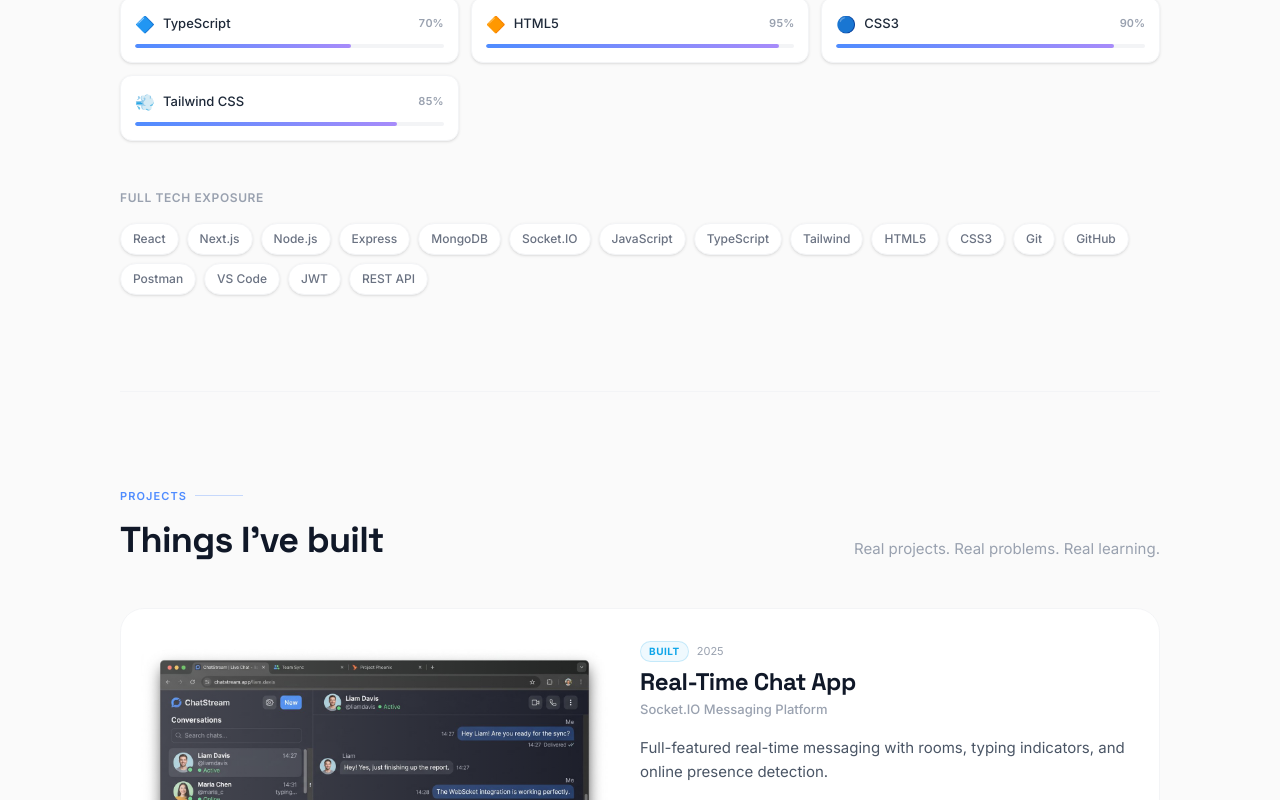
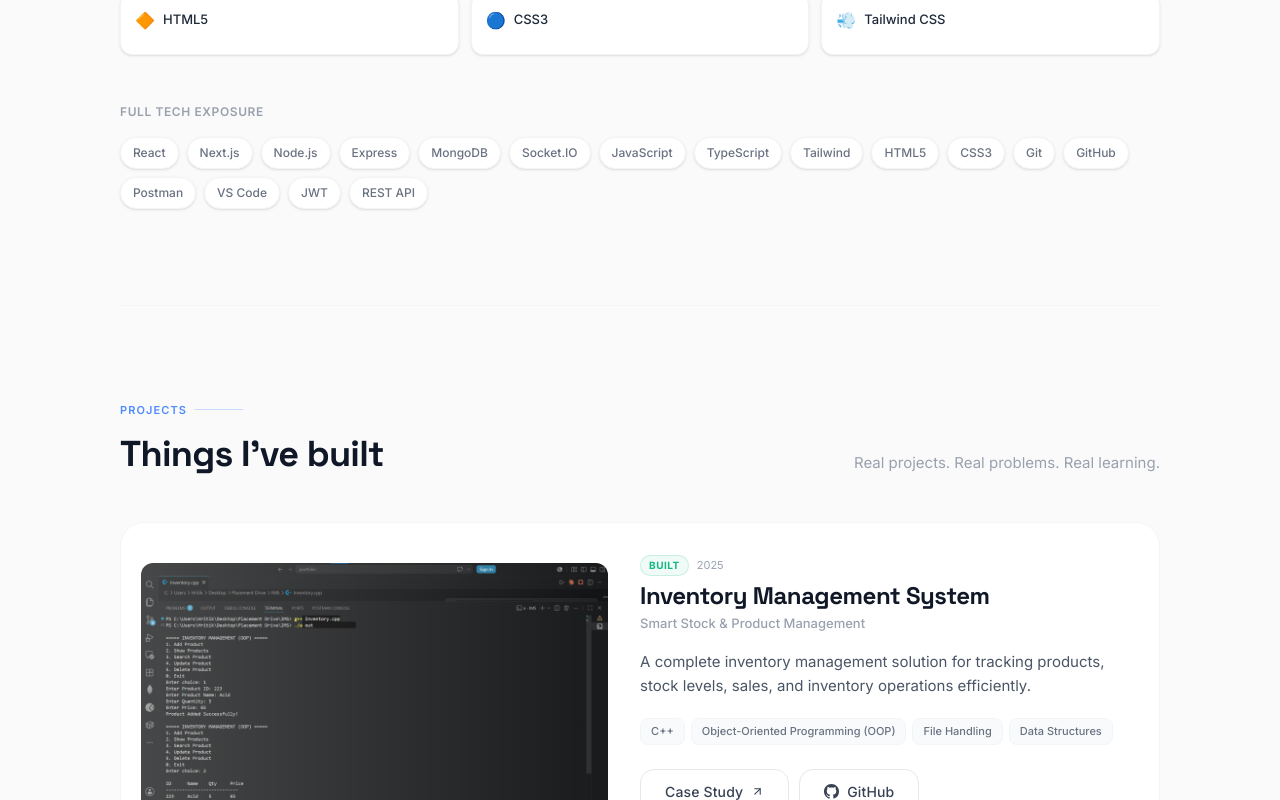
Before and after one commit to hritikhri/portfolio-, a React (Vite) app: page / in a window 1280 px wide. Shown: the part 3340-4140 px from the top of the page. Built offline with nearby package versions, Linux system fonts and the light colour scheme.

Commit message:
some ui chages appended

```diff
--- a/src/components/CurrentlyLearning.tsx
+++ b/src/components/CurrentlyLearning.tsx
@@ -120,7 +120,7 @@
               </p>
 
               {/* Progress bar */}
-              <div>
+              {/* <div>
                 <div className="flex items-center justify-between mb-1.5">
                   <span className={`text-[11px] font-medium ${isDark ? 'text-gray-600' : 'text-gray-400'}`}>Progress</span>
                   <span className="text-[11px] font-semibold text-[#4F8CFF]">{item.progress}%</span>
@@ -134,7 +134,7 @@
                     transition={{ delay: index * 0.1 + 0.4, duration: 0.8, ease: 'easeOut' }}
                   />
                 </div>
-              </div>
+              </div> */}
             </motion.div>
           ))}
         </div>
--- a/src/components/GithubSection.tsx
+++ b/src/components/GithubSection.tsx
@@ -95,7 +95,7 @@
 
   return (
 <section className="py-12 sm:py-16 lg:py-24 relative">
-  <div className="max-w-7xl mx-auto px-4 sm:px-6 lg:px-8">
+  <div className="container max-w-7xl mx-auto px-4 sm:px-6 lg:px-8">
     {/* Header */}
     <motion.div
       initial={{ opacity: 0, y: 20 }}
--- a/src/components/Hero.tsx
+++ b/src/components/Hero.tsx
@@ -218,6 +218,7 @@
             </motion.p>
 
             {/* CTA Buttons */}
+            {/* <div className="sm:flex bg-red-900 item-center"> */}
             <motion.div
               variants={{
                 hidden: { opacity: 0, y: 20 },
@@ -258,6 +259,7 @@
                 <Download size={15} /> Download Resume
               </motion.a>
             </motion.div>
+            {/* </div> */}
 
             {/* Social links */}
             <motion.div
--- a/src/components/Projects.tsx
+++ b/src/components/Projects.tsx
@@ -36,6 +36,40 @@
   //   url:"",
   //   demo: '#',
   // },
+  {
+  id: 'inventory',
+  name: 'Inventory Management System',
+  tagline: 'Smart Stock & Product Management',
+  shortDesc: 'A complete inventory management solution for tracking products, stock levels, sales, and inventory operations efficiently.',
+  image: '/projects/inventory-management.png',
+  color: '#10B981',
+  colorLight: '#D1FAE5',
+  status: 'Built',
+  year: '2025',
+  story: 'I built this project to understand how real-world businesses manage inventory and product data. The goal was to create a practical system that could track stock movements, product details, and inventory updates in a structured way.',
+  why: 'Inventory management is a core requirement for many businesses. Building this project helped me learn CRUD operations, database management, and backend architecture while solving a real business problem.',
+  features: [
+    'Product inventory management',
+    'Add, update, and delete products',
+    'Stock quantity tracking',
+    'Product search and filtering',
+    'Inventory status monitoring',
+    'Responsive user interface',
+    'Database-driven product storage',
+    'Real-time inventory updates'
+  ],
+  tech: [
+    'C++',
+    'Object-Oriented Programming (OOP)',
+    'File Handling',
+    'Data Structures'
+  ],
+  challenges: 'Designing an efficient product management structure, maintaining data consistency, handling inventory updates correctly, and creating a user-friendly workflow.',
+  learnings: 'Strengthened my understanding of OOP concepts, file handling, data management, and designing software that mirrors real-world business operations.',
+  github: 'https://github.com/hritikhri/Inventory-management-system',
+  url: '',
+  demo: '#',
+},
   {
     id: 'chatapp',
     name: 'Real-Time Chat App',
@@ -85,7 +119,7 @@
     tech: ['React.js', 'Node.js', 'Express.js', 'MongoDB', 'JWT', 'Tailwind CSS'],
     challenges: 'Building the availability conflict detection system and designing a proper role-based access control system from scratch.',
     learnings: 'Learned how to model complex business rules in code, design multi-role systems, and build admin dashboards with real data.',
-    github: 'https://github.com/hritikhri/medicare-',
+    github: 'https://github.com/hritikhri/medicare',
     url:"",
     demo: '#',
   },{
@@ -433,14 +467,14 @@
                     >
                       <GithubIcon /> GitHub
                     </a>
-                    <a
+                    {/* <a
                       href={project.demo}
                       target="_blank"
                       rel="noopener noreferrer"
                       className="btn-primary bg-[#4F8CFF] hover:bg-[#3a75e8] text-white text-[13px] font-medium shadow-lg shadow-blue-500/20"
                     >
                       <ExternalLink size={13} /> Live Demo
-                    </a>
+                    </a> */}
                   </div>
                 </div>
               </div>
--- a/src/components/Skills.tsx
+++ b/src/components/Skills.tsx
@@ -11,7 +11,7 @@
       { name: 'React.js', level: 85, icon: '⚛️' },
       { name: 'Next.js', level: 75, icon: '▲' },
       { name: 'JavaScript', level: 88, icon: '🟨' },
-      { name: 'TypeScript', level: 70, icon: '🔷' },
+      // { name: 'TypeScript', level: 70, icon: '🔷' },
       { name: 'HTML5', level: 95, icon: '🔶' },
       { name: 'CSS3', level: 90, icon: '🔵' },
       { name: 'Tailwind CSS', level: 85, icon: '💨' },
@@ -52,7 +52,7 @@
 ];
 
 const SkillBar: React.FC<{ name: string; level: number; icon: string; index: number; isDark: boolean; isInView: boolean }> = ({
-  name, level, icon, index, isDark, isInView,
+  name, icon, index, isDark, isInView,
 }) => {
   const [hovered, setHovered] = useState(false);
 
@@ -83,18 +83,18 @@
         <span className={`text-[11px] font-semibold tabular-nums ${
           hovered ? 'text-[#4F8CFF]' : isDark ? 'text-gray-500' : 'text-gray-400'
         }`}>
-          {level}%
+          {/* {level}% */}
         </span>
       </div>
-      <div className={`h-1 rounded-full overflow-hidden ${isDark ? 'bg-white/8' : 'bg-gray-100'}`}>
+      {/* <div className={`h-1 rounded-full overflow-hidden ${isDark ? 'bg-white/8' : 'bg-gray-100'}`}>
         <motion.div
           className="h-full rounded-full"
           style={{ background: 'linear-gradient(90deg, #4F8CFF, #a78bfa)' }}
           initial={{ width: 0 }}
-          animate={isInView ? { width: `${level}%` } : { width: 0 }}
+          // animate={isInView ? { width: `${level}%` } : { width: 0 }}
           transition={{ delay: index * 0.06 + 0.3, duration: 0.7, ease: 'easeOut' }}
         />
-      </div>
+      </div> */}
     </motion.div>
   );
 };
```
Also changed, not shown: public/projects/inventory-management.png (added), 1 other file (tests, documents, lock files or other folders).
